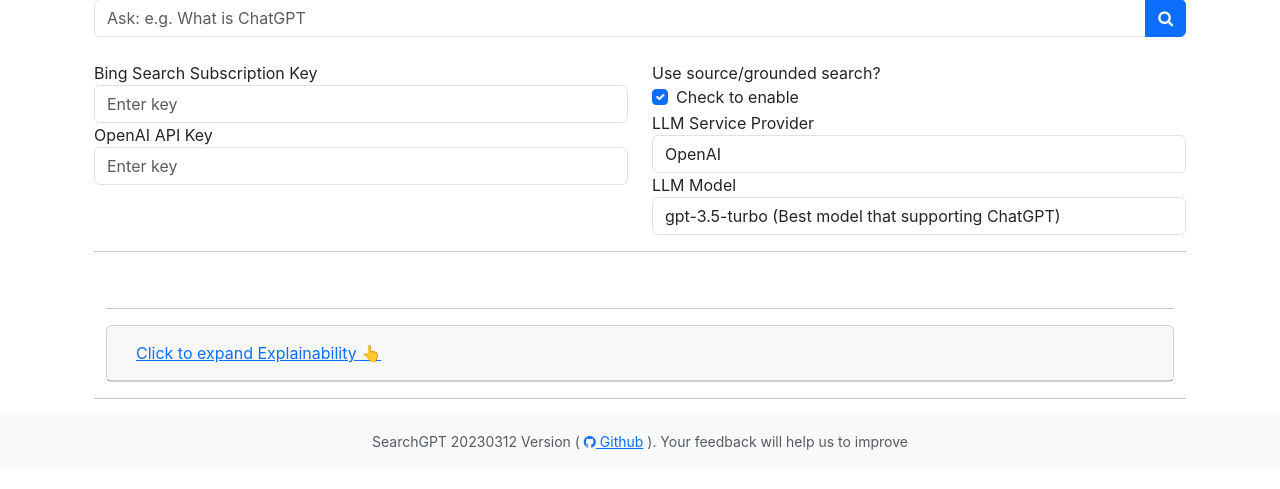
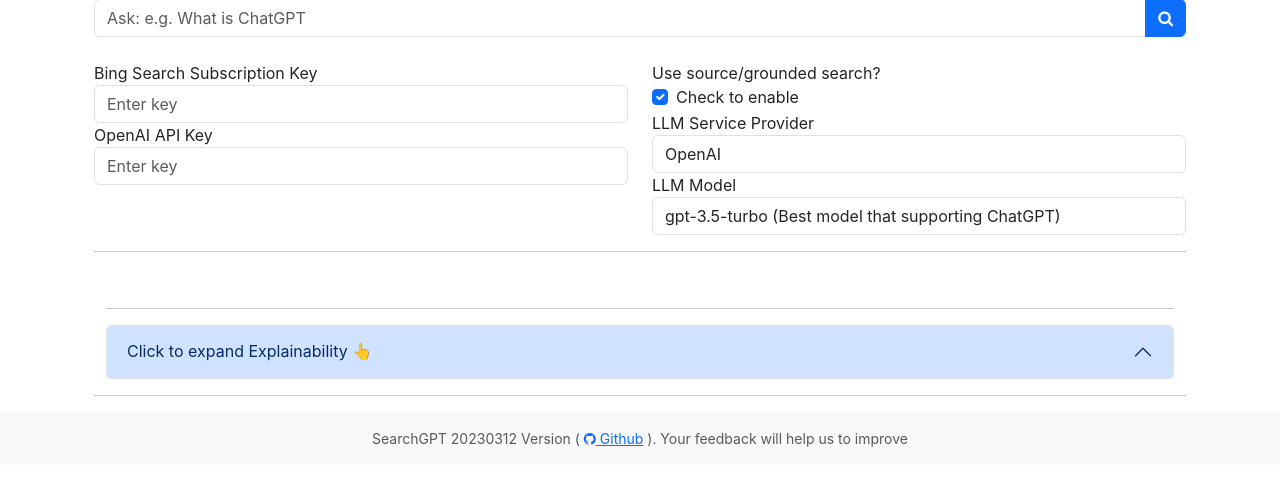
Before and after one commit to michaelthwan/searchGPT, a Python web app: template src/website/templates/index.html in a window 1280 px wide. Shown: the part 81-570 px from the top of the page. Run offline with Jinja, Linux system fonts and the light colour scheme; the template is opened without the code that fills it, so the values that code supplies are empty; some libraries are stand-ins or nearby versions.

Commit message:
fix accordion issue. Now follow bootstrap.com version.

```diff
--- a/src/website/templates/base.html
+++ b/src/website/templates/base.html
@@ -3,7 +3,8 @@
 <head>
     <meta charset="utf-8"/>
     <meta name="viewport" content="width=device-width, initial-scale=1"/>
-    <link href="https://cdn.jsdelivr.net/npm/bootstrap@5.3.0-alpha1/dist/css/bootstrap.min.css" rel="stylesheet" integrity="sha384-GLhlTQ8iRABdZLl6O3oVMWSktQOp6b7In1Zl3/Jr59b6EGGoI1aFkw7cmDA6j6gD" crossorigin="anonymous">
+    <link href="https://cdn.jsdelivr.net/npm/bootstrap@5.3.0-alpha1/dist/css/bootstrap.min.css" rel="stylesheet"
+          integrity="sha384-GLhlTQ8iRABdZLl6O3oVMWSktQOp6b7In1Zl3/Jr59b6EGGoI1aFkw7cmDA6j6gD" crossorigin="anonymous">
     <link rel="stylesheet" href="https://cdnjs.cloudflare.com/ajax/libs/font-awesome/4.7.0/css/font-awesome.min.css">
     <link rel="stylesheet" href="https://fonts.googleapis.com/css?family=Noto+Sans:400,700&display=swap">
     <style>
@@ -37,10 +38,15 @@
         </div>
     </div>
 </footer>
-
-<script src="https://code.jquery.com/jquery-3.2.1.min.js" integrity="sha384-xBuQ/xzmlsLoJpyjoggmTEz8OWUFM0/RC5BsqQBDX2v5cMvDHcMakNTNrHIW2I5f" crossorigin="anonymous"></script>
-<script src="https://cdnjs.cloudflare.com/ajax/libs/popper.js/1.12.9/umd/popper.min.js" integrity="sha384-ApNbgh9B+Y1QKtv3Rn7W3mgPxhU9K/ScQsAP7hUibX39j7fakFPskvXusvfa0b4Q" crossorigin="anonymous"></script>
-<script src="https://cdn.jsdelivr.net/npm/bootstrap@5.3.0-alpha1/dist/js/bootstrap.bundle.min.js" integrity="sha384-w76AqPfDkMBDXo30jS1Sgez6pr3x5MlQ1ZAGC+nuZB+EYdgRZgiwxhTBTkF7CXvN" crossorigin="anonymous"></script>
-<script type="text/javascript" src="{{url_for('static', filename='index.js')}}"></script>
+<script src="https://cdn.jsdelivr.net/npm/@popperjs/core@2.11.6/dist/umd/popper.min.js"
+        integrity="sha384-oBqDVmMz9ATKxIep9tiCxS/Z9fNfEXiDAYTujMAeBAsjFuCZSmKbSSUnQlmh/jp3"
+        crossorigin="anonymous"></script>
+<script src="https://cdn.jsdelivr.net/npm/bootstrap@5.3.0-alpha1/dist/js/bootstrap.min.js"
+        integrity="sha384-mQ93GR66B00ZXjt0YO5KlohRA5SY2XofN4zfuZxLkoj1gXtW8ANNCe9d5Y3eG5eD"
+        crossorigin="anonymous"></script>
+<script src="https://code.jquery.com/jquery-3.2.1.min.js"
+        integrity="sha384-xBuQ/xzmlsLoJpyjoggmTEz8OWUFM0/RC5BsqQBDX2v5cMvDHcMakNTNrHIW2I5f"
+        crossorigin="anonymous"></script>
+<script type="text/javascript" src="{{ url_for('static', filename='index.js') }}"></script>
 </body>
 </html>
--- a/src/website/templates/explain_result.html
+++ b/src/website/templates/explain_result.html
@@ -1,14 +1,14 @@
-<div id="accordion">
-    <div class="card">
-        <div class="card-header" id="headingOne">
-            <h5 class="mb-0">
-                <button class="btn btn-link" data-toggle="collapse" data-target="#collapseOne" aria-expanded="true" aria-controls="collapseOne">
-                    Click to expand Explainability 👆
-                </button>
-            </h5>
-        </div>
-        <div id="collapseOne" class="collapse" aria-labelledby="headingOne" data-parent="#accordion">
-            <div class="card-body">
+<div class="accordion" id="accordionExample">
+    <div class="accordion-item">
+        <h2 class="accordion-header" id="headingOne">
+            <button class="accordion-button" type="button" data-bs-toggle="collapse"
+                    data-bs-target="#collapseOne" aria-expanded="true" aria-controls="collapseOne">
+                Click to expand Explainability 👆
+            </button>
+        </h2>
+        <div id="collapseOne" class="accordion-collapse collapse" aria-labelledby="headingOne"
+             data-bs-parent="#accordionExample">
+            <div class="accordion-body">
                 <div class="row">
                     <div class="col-md-4">
                         <h2>{{search_text}}</h2>
```
Also changed, not shown: src/website/templates/index_static.html (+50 -34 lines).
